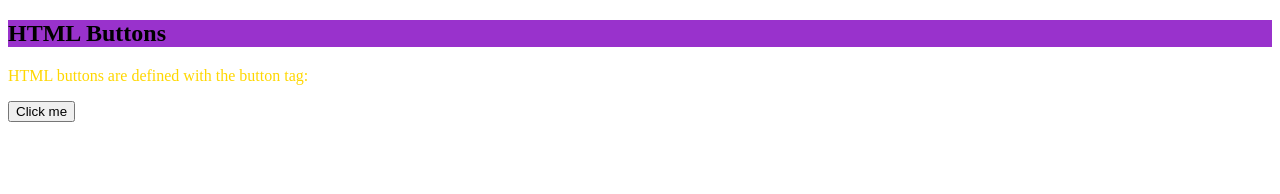
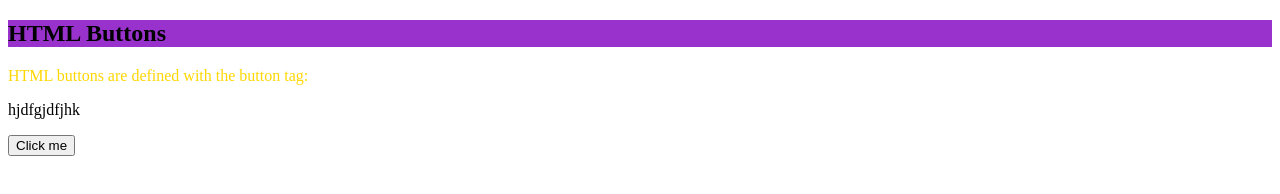
Before and after one commit to anyrabie/git-test, a plain HTML site: page index.html in a window 1280 px wide. Drawn offline with Linux system fonts and the light colour scheme.

Commit message:
Update index.html
second commit

```diff
--- a/index.html
+++ b/index.html
@@ -4,7 +4,7 @@
 
 <h2 style="background-color: darkorchid;">HTML Buttons</h2>
 <p style="color: gold;">HTML buttons are defined with the button tag:</p>
-
+<p>hjdfgjdfjhk</p>
 <button>Click me</button>
 
 
```
